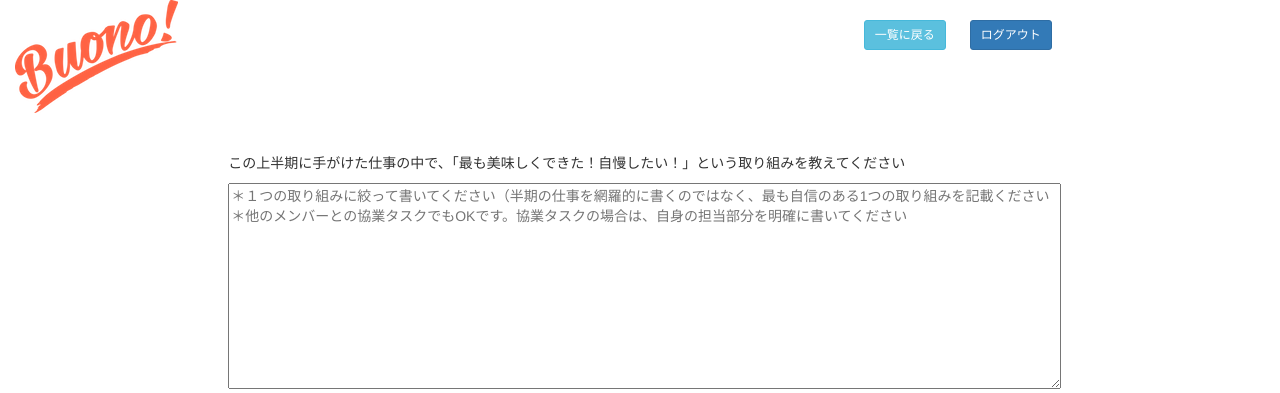
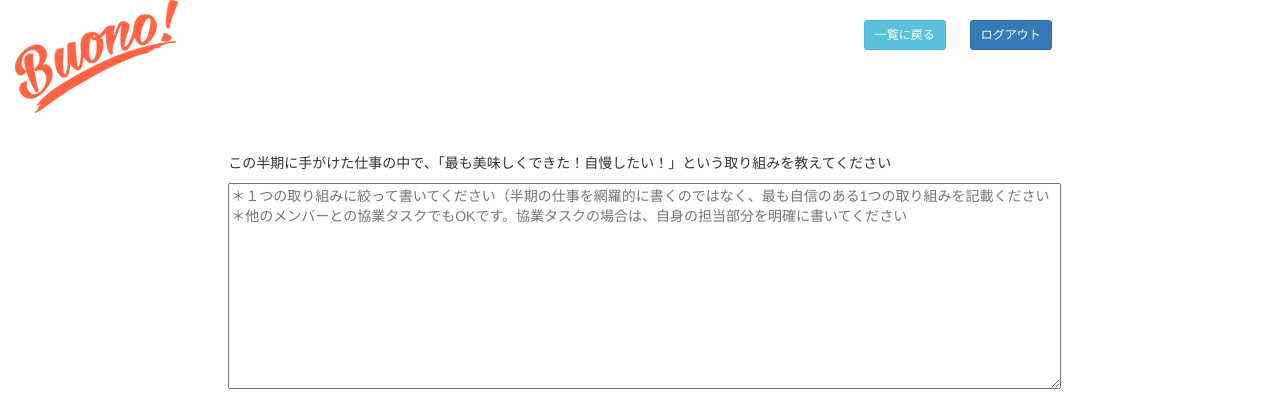
Before and after one commit to kaiyujin/buono, a Django app: template buono/templates/buono/update.html in a window 1280 px wide. Shown: the top 393 px of the page. Run offline with Django 3.2, Linux system fonts and the light colour scheme; the template is opened without the code that fills it, so the values that code supplies are empty; some libraries are stand-ins or nearby versions.

Commit message:
下半期 -> 半期 文言変更

```diff
--- a/buono/templates/buono/detail.html
+++ b/buono/templates/buono/detail.html
@@ -33,7 +33,7 @@
     <hr>
     <h3>{{ appealPoint.title }}</h3>
     <p>
-      この上半期に手がけた仕事の中で、「最も美味しくできた！自慢したい！」という取り組みを教えてください
+      この半期に手がけた仕事の中で、「最も美味しくできた！自慢したい！」という取り組みを教えてください
     </p>
 <pre>
 {{ appealPoint.task }}
--- a/buono/templates/buono/update.html
+++ b/buono/templates/buono/update.html
@@ -21,7 +21,7 @@
 	  <p style="color:red">{{message}}</p>
 	  <form name="updateAppealPointForm" action="{% url 'appealPointUpdate' %}" method="post" >{% csrf_token %}
 	    <div>
-	      <p>この上半期に手がけた仕事の中で、「最も美味しくできた！自慢したい！」という取り組みを教えてください</p>
+	      <p>この半期に手がけた仕事の中で、「最も美味しくできた！自慢したい！」という取り組みを教えてください</p>
 	      <textarea id="task" name="task" cols="100" rows="10" maxlength="5000" placeholder="＊１つの取り組みに絞って書いてください（半期の仕事を網羅的に書くのではなく、最も自信のある1つの取り組みを記載ください&#13;&#10;＊他のメンバーとの協業タスクでもOKです。協業タスクの場合は、自身の担当部分を明確に書いてください">{{appealPoint.task}}</textarea>
 	    </div>
 	    <div>
```
